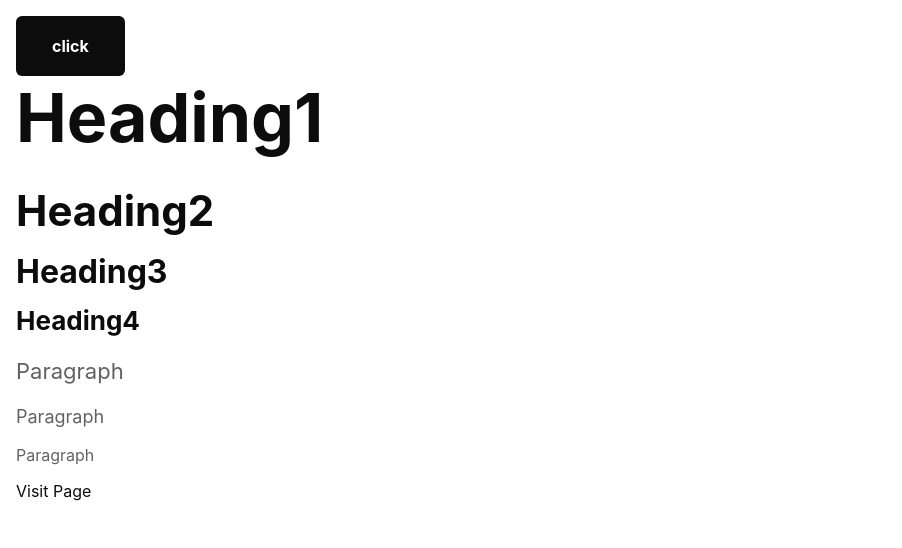
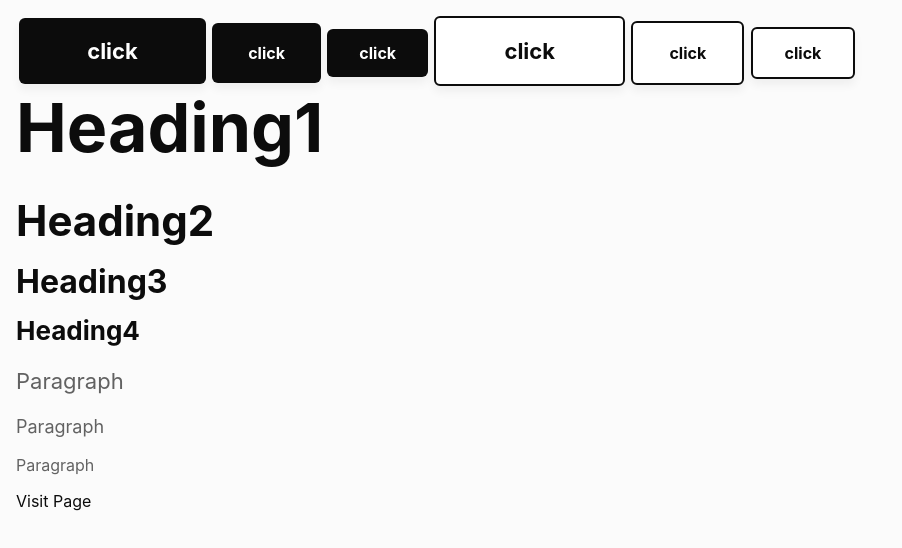
Before and after one commit to Ahd-3hd/sassly, a React (Create React App) app: page /test in a window 1280 px wide. Shown: the top 548 px of the page, without its empty margins (0-902 px from the left). Built offline with nearby package versions, Linux system fonts and the light colour scheme.

Commit message:
modify buttons

```diff
--- a/src/components/Buttons/index.tsx
+++ b/src/components/Buttons/index.tsx
@@ -2,7 +2,7 @@ import styled from "styled-components";
 
 const Wrapper = styled.button<{
   variant: "small" | "normal" | "large";
-  primary?: boolean;
+  primary?: any;
 }>`
   padding: ${({ variant }) => {
     if (variant === "small") return "14px 32px";
@@ -31,11 +31,19 @@ const Wrapper = styled.button<{
     color: ${({ theme: { colors } }) => colors.white};
   }
   outline: none;
+  margin: 0 0.2rem;
+  box-shadow: 0 6px 10px 0 rgba(0, 0, 0, 0.05);
 `;
 
-const Button = () => {
+const Button = ({
+  variant,
+  primary,
+}: {
+  variant: "small" | "normal" | "large";
+  primary?: boolean;
+}) => {
   return (
-    <Wrapper variant="normal" primary>
+    <Wrapper variant={variant} primary={primary}>
       click
     </Wrapper>
   );
--- a/src/components/Layout/index.style.tsx
+++ b/src/components/Layout/index.style.tsx
@@ -8,6 +8,7 @@ export const GlobalStyles = createGlobalStyle`
         sans-serif;
         -webkit-font-smoothing: antialiased;
         -moz-osx-font-smoothing: grayscale;
+        background:#fbfbfb;
     }
     *{
         box-sizing:border-box;
--- a/src/pages/Test/index.tsx
+++ b/src/pages/Test/index.tsx
@@ -16,7 +16,12 @@ const Test = () => {
           margin: "1rem",
         }}
       >
-        <Button />
+        <Button variant="large" primary />
+        <Button variant="normal" primary />
+        <Button variant="small" primary />
+        <Button variant="large" />
+        <Button variant="normal" />
+        <Button variant="small" />
         <Heading1>Heading1</Heading1>
         <Heading2>Heading2</Heading2>
         <Heading3>Heading3</Heading3>
```
Also changed, not shown: 1 other file (tests, documents, lock files or other folders).
